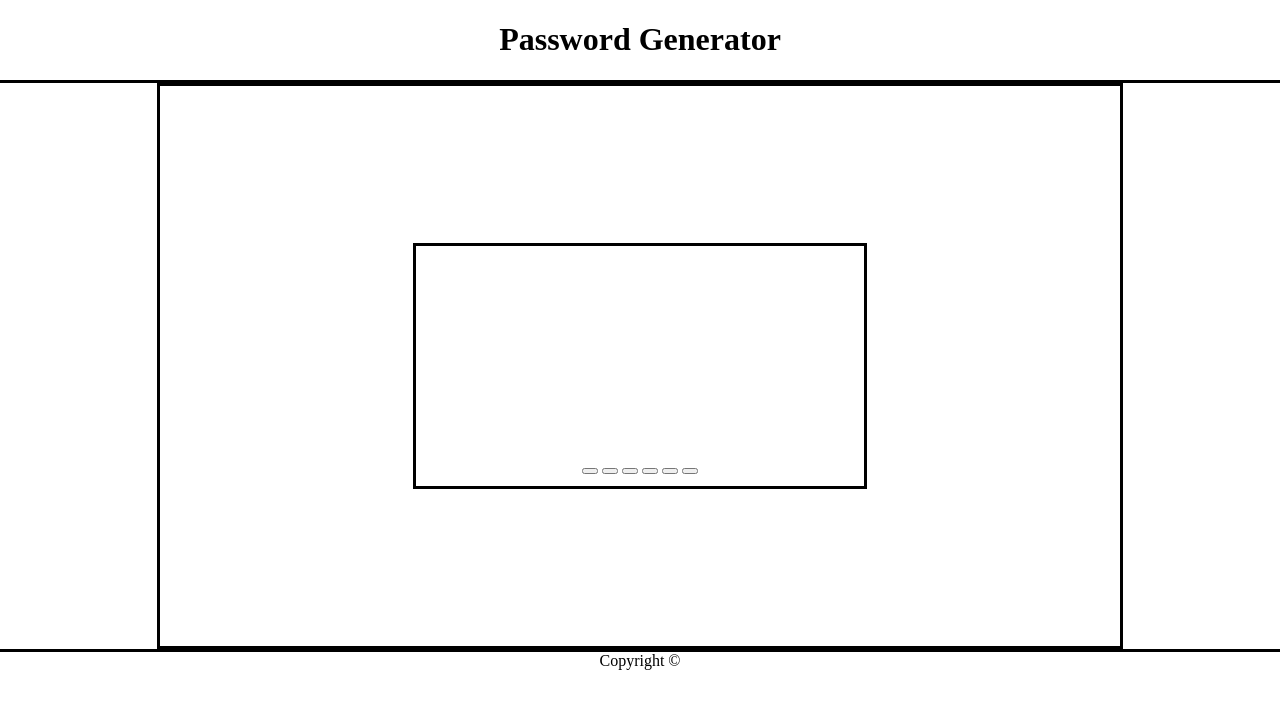
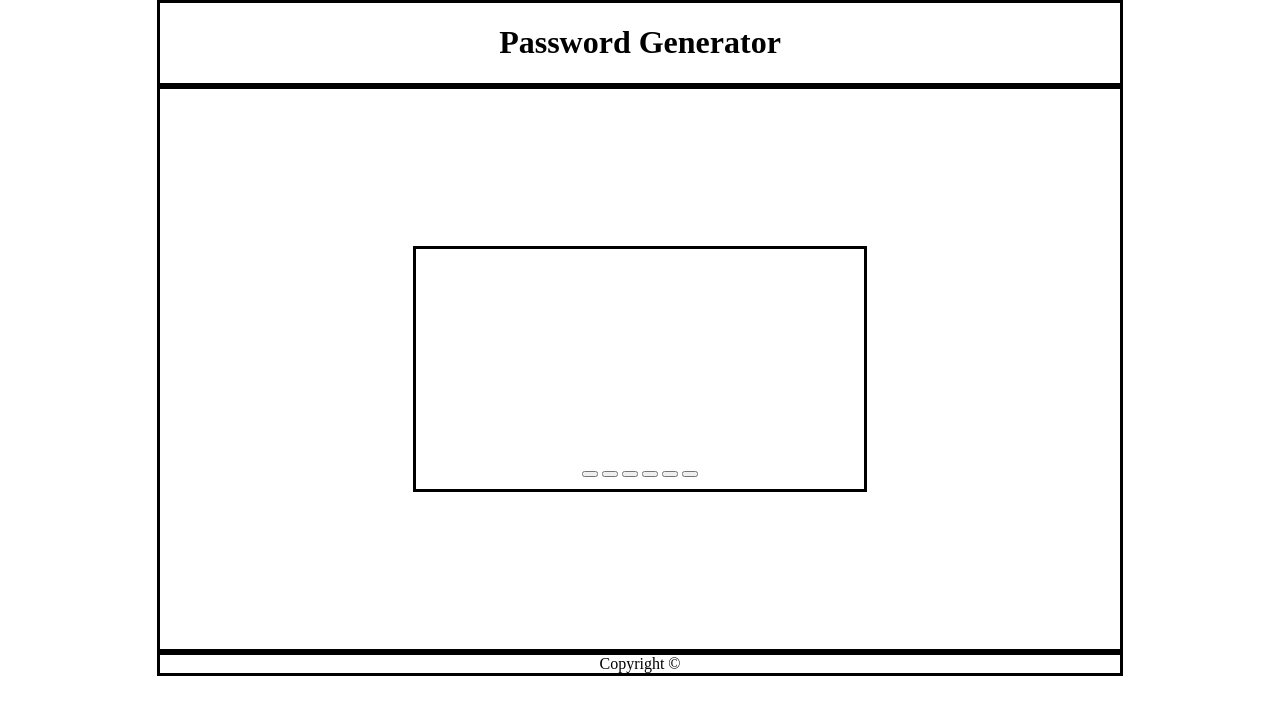
Before and after one commit to abautista3712/PasswordGenerator, a plain HTML site: page index.html in a window 1280 px wide. Drawn offline with Linux system fonts and the light colour scheme.

Commit message:
Moved header, main content box, and footer inside contentWrapper div.

```diff
--- a/assets/css/style.css
+++ b/assets/css/style.css
@@ -8,9 +8,12 @@ body {
   justify-content: center;
 }
 
+#contentWrapper {
+}
+
 #contentHeader {
   text-align: center;
-  border-bottom: solid;
+  border: solid;
 }
 
 #contentBox {
@@ -30,8 +33,7 @@ body {
   bottom: -100px;
 }
 
-#StickyFooter {
+#contentFooter {
   flex-shrink: 0;
   text-align: center;
-  border-top: solid;
-}
+  border: solid;
--- a/index.html
+++ b/index.html
@@ -49,10 +49,9 @@ X) Change console.log -> print to page
 1) Add button to copy to Clipboard
 
 [G] Tidy up -->
-    <!-- Header Box that contains h1 tag -->
+    <div id="background" class="flex">
+      <div id="contentWrapper">
         <div id="contentHeader"><h1>Password Generator</h1></div>
-    <!-- Background & Main Content Section -->
-    <div id="background" class="flex">
         <div id="contentBox" class="flex">
           <div id="passwordBox" class="flex">
             <div id="buttonWrapper">
@@ -65,11 +64,11 @@ X) Change console.log -> print to page
             </div>
           </div>
         </div>
-    </div>
-    <!-- Sticky Footer -->
-    <footer id="StickyFooter">
+        <footer id="contentFooter">
           <div>Copyright ©</div>
         </footer>
+      </div>
+    </div>
     <script src="./script.js"></script>
   </body>
 </html>
```
Lines whose indentation alone changed are shown as unchanged.
